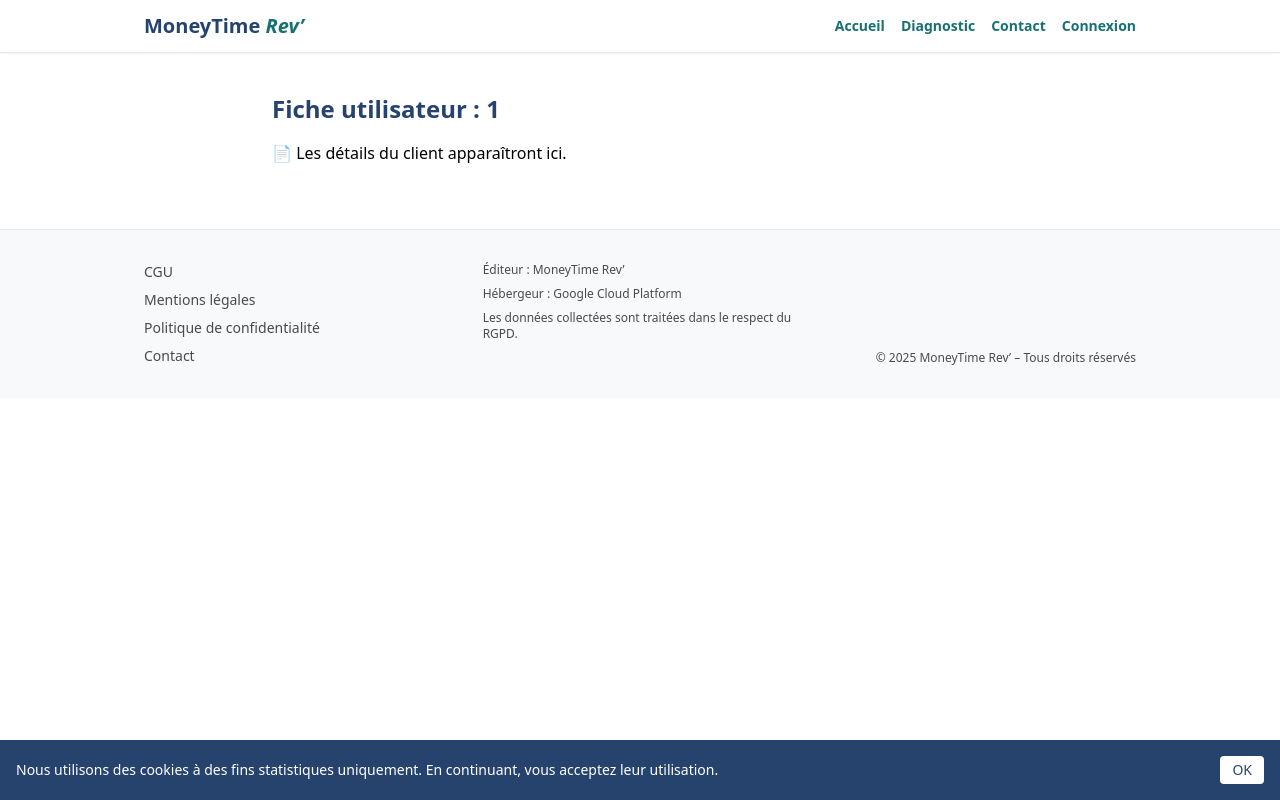
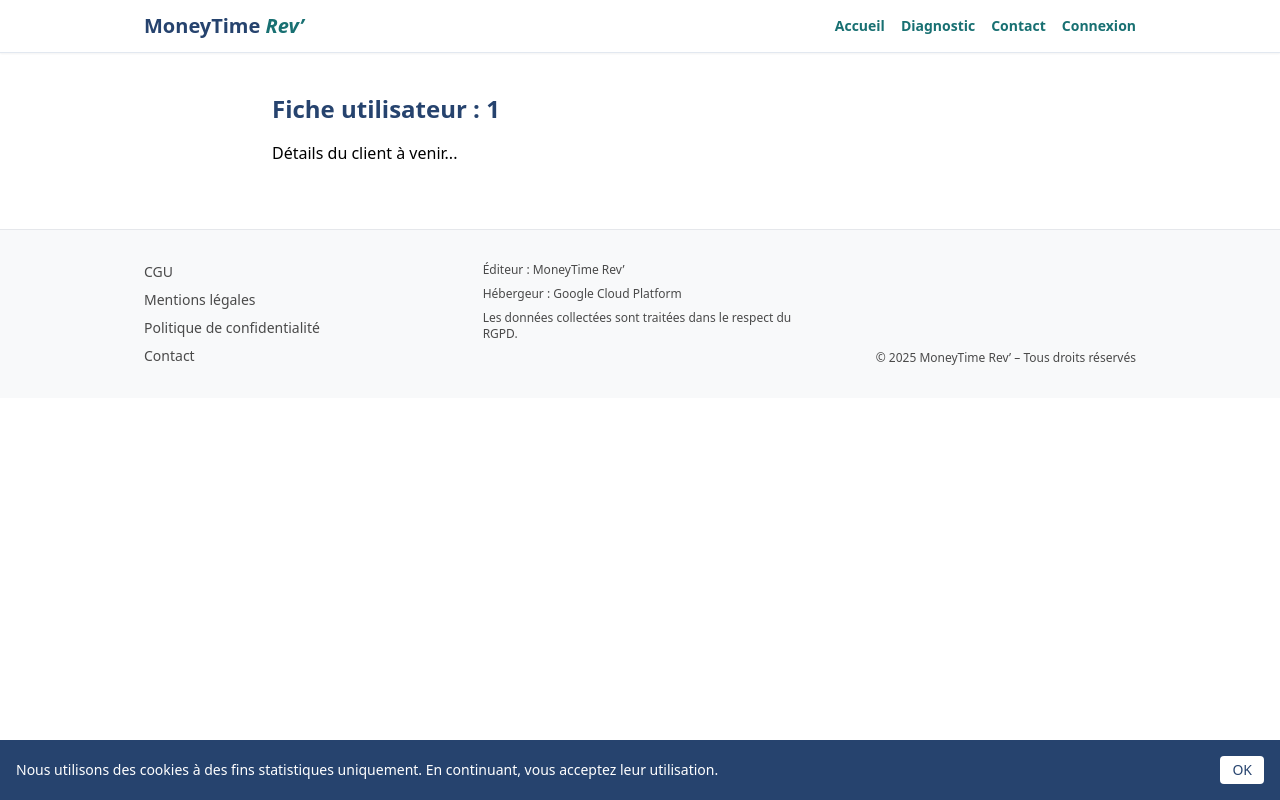
Before and after one commit to fredfrancia1991/moneytimerev-clean, a Next.js app: page /admin/utilisateurs/1 in a window 1280 px wide. Built offline with nearby package versions, Linux system fonts and the light colour scheme; no server answers.

Commit message:
fix: correct dynamic route params typing

```diff
--- a/src/app/admin/utilisateurs/[uid]/page.tsx
+++ b/src/app/admin/utilisateurs/[uid]/page.tsx
@@ -1,27 +1,24 @@
-"use client";
-export const dynamic = "force-dynamic";
-
+// app/admin/utilisateurs/[uid]/page.tsx
 import Header from '../../../components/Header'
 import Footer from '../../../components/Footer'
-interface Props {
+
+type Props = {
   params: {
-    uid: string;
-  };
+    uid: string
+  }
 }
 
 export default function AdminUserDetail({ params }: Props) {
-  const { uid } = params;
-
   return (
     <>
       <Header />
       <main className="max-w-3xl mx-auto p-4 mt-6">
         <h1 className="text-2xl font-bold text-[#26436E] mb-4">
-          Fiche utilisateur : {uid}
+          Fiche utilisateur : {params.uid}
         </h1>
-        <p>📄 Les détails du client apparaîtront ici.</p>
+        <p>Détails du client à venir...</p>
       </main>
       <Footer />
     </>
-  );
+  )
 }
```
